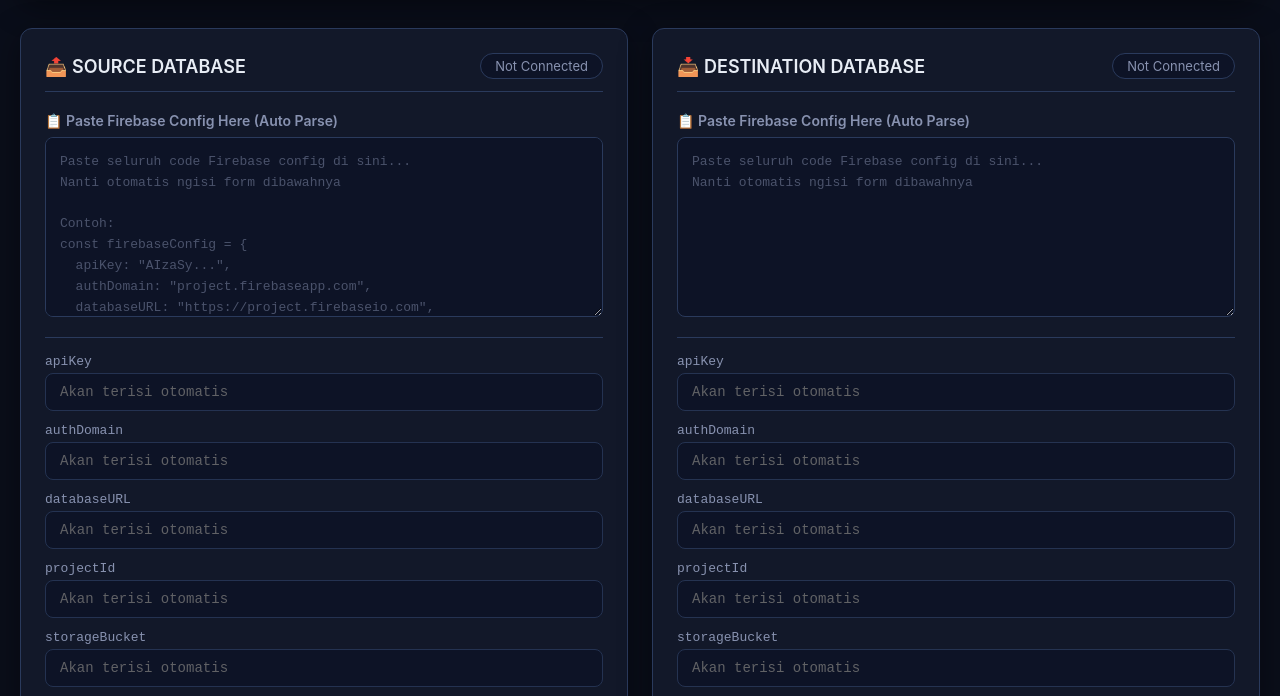
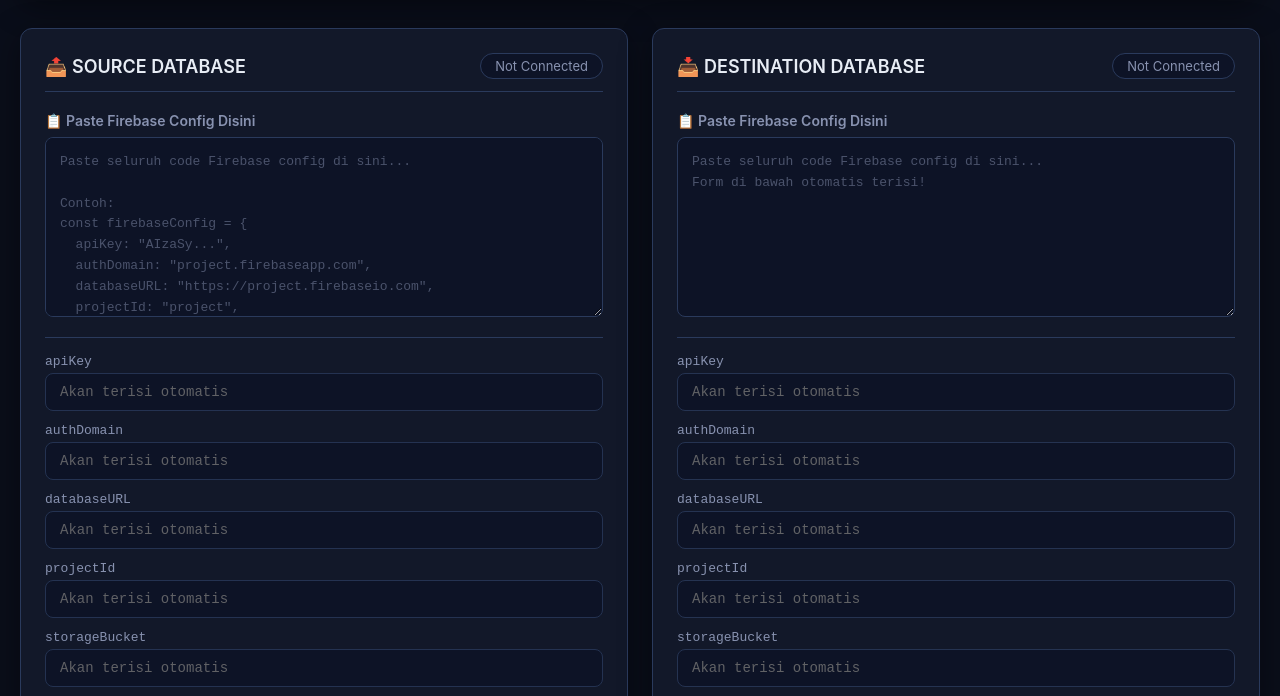
Before and after one commit to XREZZKYDEV/XREZZKY_TF-DATABASE, a plain HTML site: page index.html in a window 1280 px wide. Shown: the part 98-794 px from the top of the page. Drawn offline with Linux system fonts and the light colour scheme.

Commit message:
Update index.html

```diff
--- a/index.html
+++ b/index.html
@@ -8,7 +8,6 @@
 </head>
 <body>
     <div class="app-container">
-        <!-- Header -->
         <header class="app-header">
             <div class="header-content">
                 <h1>🔥 Firebase Database Migration</h1>
@@ -16,9 +15,7 @@
             </div>
         </header>
 
-        <!-- Main Content -->
         <main class="main-content">
-            <!-- Database Configurations -->
             <div class="config-grid">
                 <!-- Source Database -->
                 <section class="config-card" id="sourceConfig">
@@ -27,15 +24,15 @@
                         <span class="status-badge" id="sourceStatus">Not Connected</span>
                     </div>
 
-                    <!-- Textarea buat paste -->
+                    <!-- PASTE DI SINI -->
                     <div class="paste-area">
-                        <label class="paste-label">📋 Paste Firebase Config Here (Auto Parse)</label>
-                        <textarea class="paste-textarea" id="sourceConfigInput" placeholder="Paste seluruh code Firebase config di sini...&#10;Nanti otomatis ngisi form dibawahnya&#10;&#10;Contoh:&#10;const firebaseConfig = {&#10;  apiKey: &quot;AIzaSy...&quot;,&#10;  authDomain: &quot;project.firebaseapp.com&quot;,&#10;  databaseURL: &quot;https://project.firebaseio.com&quot;,&#10;  projectId: &quot;project&quot;,&#10;  storageBucket: &quot;project.appspot.com&quot;,&#10;  messagingSenderId: &quot;123456&quot;,&#10;  appId: &quot;1:123:web:abc&quot;&#10;};"></textarea>
+                        <label class="paste-label">📋 Paste Firebase Config Disini</label>
+                        <textarea class="paste-textarea" id="sourceConfigInput" placeholder="Paste seluruh code Firebase config di sini...&#10;&#10;Contoh:&#10;const firebaseConfig = {&#10;  apiKey: &quot;AIzaSy...&quot;,&#10;  authDomain: &quot;project.firebaseapp.com&quot;,&#10;  databaseURL: &quot;https://project.firebaseio.com&quot;,&#10;  projectId: &quot;project&quot;,&#10;  storageBucket: &quot;project.appspot.com&quot;,&#10;  messagingSenderId: &quot;123456&quot;,&#10;  appId: &quot;1:123:web:abc&quot;&#10;};&#10;&#10;Form di bawah otomatis terisi!"></textarea>
                     </div>
 
                     <div class="divider"></div>
 
-                    <!-- Form otomatis terisi -->
+                    <!-- FORM OTOMATIS TERISI -->
                     <div class="config-form">
                         <div class="form-group">
                             <label for="sourceApiKey">apiKey</label>
@@ -91,15 +88,15 @@
                         <span class="status-badge" id="destStatus">Not Connected</span>
                     </div>
 
-                    <!-- Textarea buat paste -->
+                    <!-- PASTE DI SINI -->
                     <div class="paste-area">
-                        <label class="paste-label">📋 Paste Firebase Config Here (Auto Parse)</label>
-                        <textarea class="paste-textarea" id="destConfigInput" placeholder="Paste seluruh code Firebase config di sini...&#10;Nanti otomatis ngisi form dibawahnya"></textarea>
+                        <label class="paste-label">📋 Paste Firebase Config Disini</label>
+                        <textarea class="paste-textarea" id="destConfigInput" placeholder="Paste seluruh code Firebase config di sini...&#10;Form di bawah otomatis terisi!"></textarea>
                     </div>
 
                     <div class="divider"></div>
 
-                    <!-- Form otomatis terisi -->
+                    <!-- FORM OTOMATIS TERISI -->
                     <div class="config-form">
                         <div class="form-group">
                             <label for="destApiKey">apiKey</label>
@@ -231,7 +228,6 @@
         </main>
     </div>
 
-    <!-- Firebase SDK Import Map -->
     <script type="importmap">
         {
             "imports": {
@@ -241,7 +237,6 @@
         }
     </script>
 
-    <!-- Main Application Script -->
     <script type="module" src="js/ui.js"></script>
 </body>
-</html>
+    </html>
```
